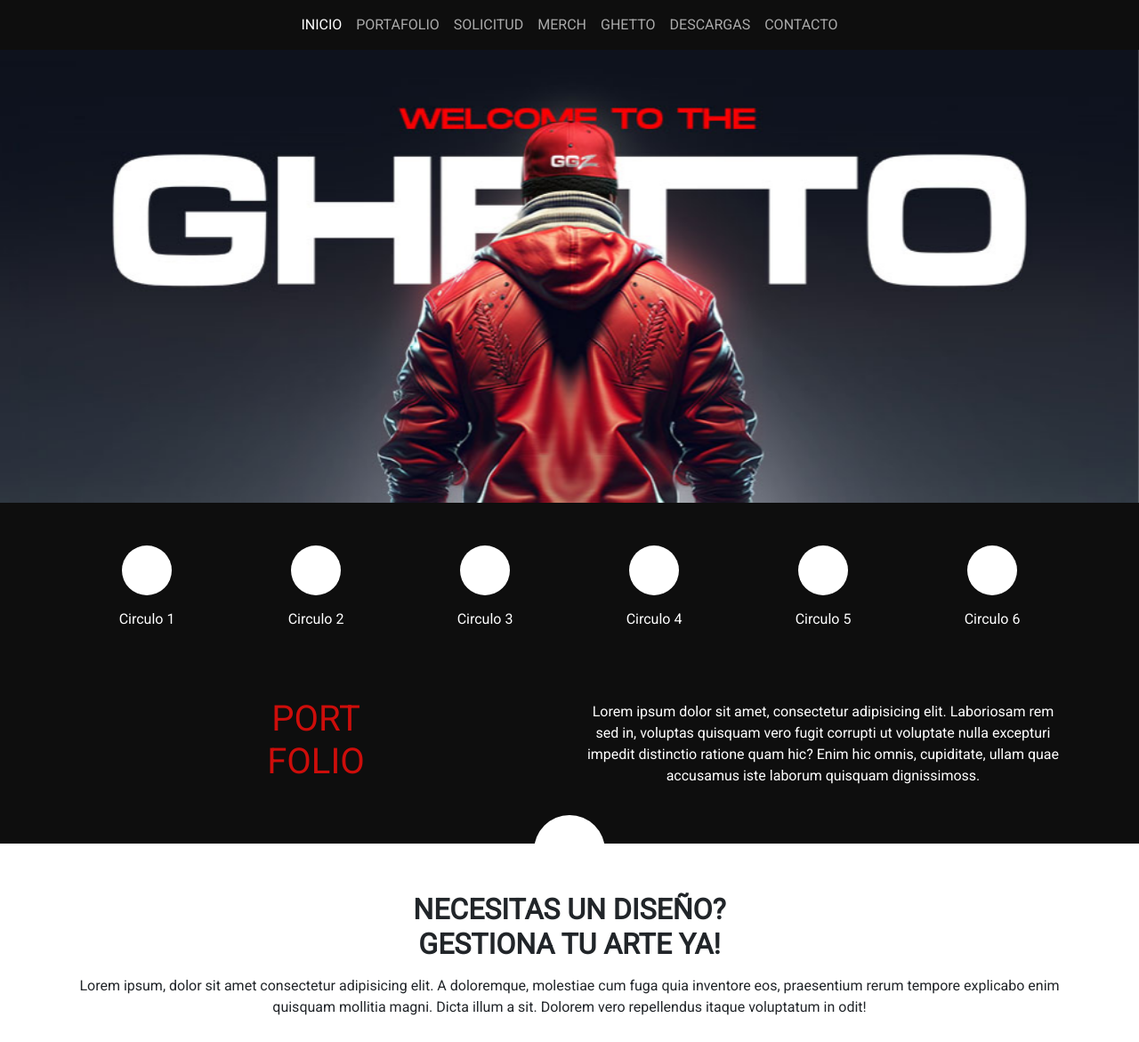
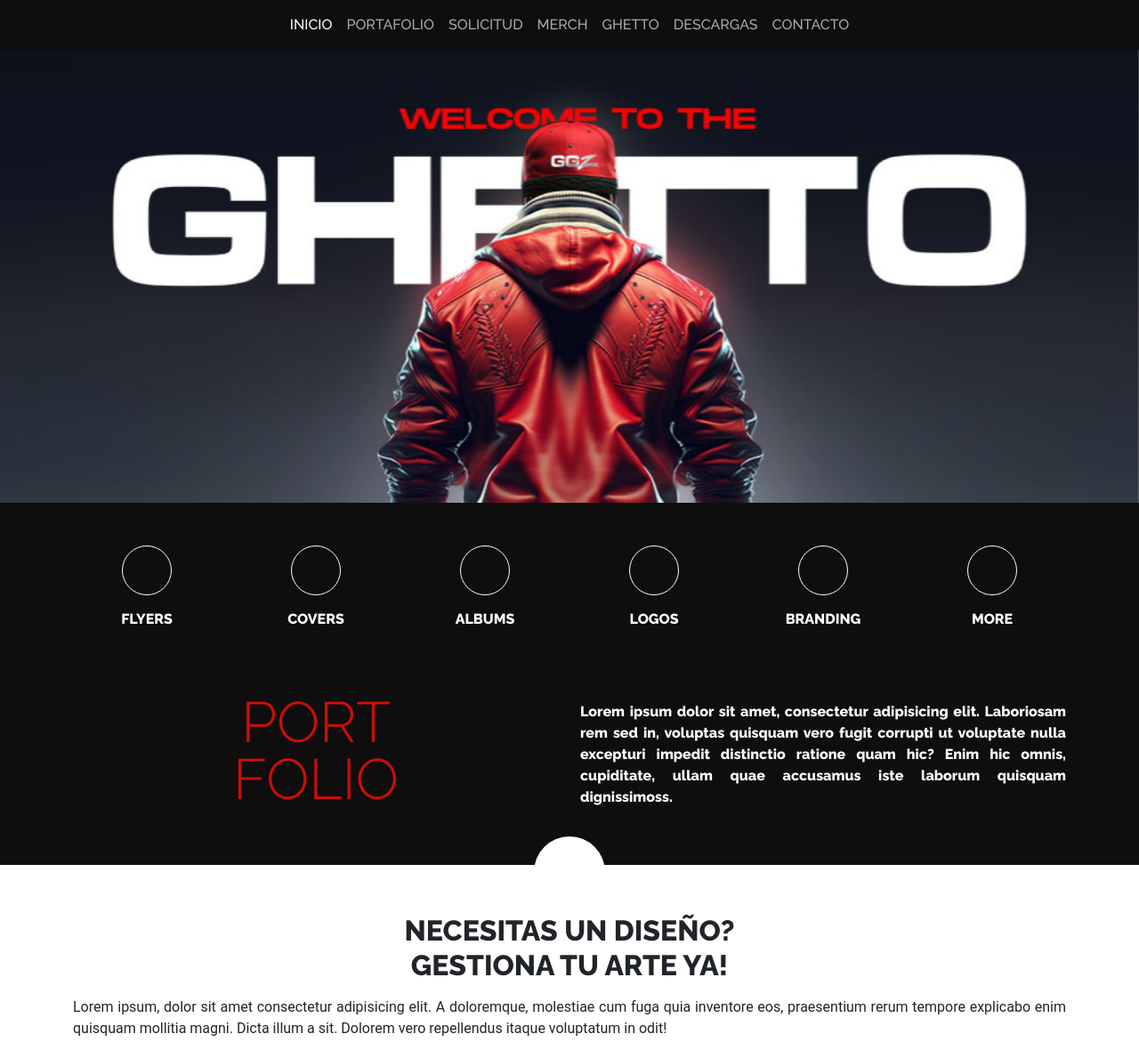
Before and after one commit to edj809/ghettoweb, a website: page index.html in a window 1280 px wide. Shown: the top 1171 px of the page at 89% size. Drawn offline with nearby package versions, Linux system fonts and the light colour scheme.

Commit message:
Estructura Casi lista

```diff
--- a/index.html
+++ b/index.html
@@ -14,7 +14,7 @@
 
     <!-- NAVBAR -->
 
-    <nav class="navbar navbar-expand-lg bg-dark d-flex justify-content-lg-center" data-bs-theme="dark">
+    <nav class="navbar navbar-expand-lg bg-dark d-flex justify-content-lg-center menutx" data-bs-theme="dark">
         <div class="d-flex justify-content-center bg-dark">
             <div class="container-fluid">
                 <button class="navbar-toggler" type="button" data-bs-toggle="collapse"
@@ -58,41 +58,41 @@
     <!-- CONTENIDO PRINCIPAL -->
     <main class="bg-dark">
 
-        <div class="container bg-dark text-center text-white">
+        <div class="container bg-dark text-center text-white botonestx">
 
             <div class="row justify-content-center py-5">
                 <div class="col-4 col-md-2">
-                    <div class="dot bg-white"></div>
-                    <p class="mt-2">Circulo 1</p>
+                    <div class="dot border border-white"></div>
+                    <p class="mt-2">FLYERS</p>
                 </div>
                 <div class="col-4 col-md-2">
-                    <div class="dot bg-white"></div>
-                    <p class="mt-2">Circulo 2</p>
+                    <div class="dot border border-white"></div>
+                    <p class="mt-2">COVERS</p>
                 </div>
                 <div class="col-4 col-md-2">
-                    <div class="dot bg-white"></div>
-                    <p class="mt-2">Circulo 3</p>
+                    <div class="dot border border-white"></div>
+                    <p class="mt-2">ALBUMS</p>
                 </div>
                 <div class="col-4 col-md-2">
-                    <div class="dot bg-white"></div>
-                    <p class="mt-2">Circulo 4</p>
+                    <div class="dot border border-white"></div>
+                    <p class="mt-2">LOGOS</p>
                 </div>
                 <div class="col-4 col-md-2">
-                    <div class="dot bg-white"></div>
-                    <p class="mt-2">Circulo 5</p>
+                    <div class="dot border border-white"></div>
+                    <p class="mt-2">BRANDING</p>
                 </div>
                 <div class="col-4 col-md-2">
-                    <div class="dot bg-white"></div>
-                    <p class="mt-2">Circulo 6</p>
+                    <div class="dot border border-white"></div>
+                    <p class="mt-2">MORE</p>
                 </div>
 
             </div>
 
             <div class="row justify-content-center align-items-center pb-5">
                 <div class="col-12 col-md-6">
-                    <h1 class="lead fs-1 text-danger text-wrap">PORT <br /> FOLIO </h1>
+                    <h1 class="text-danger  portfoliotx lh-1 sizegrande">PORT <br /> FOLIO </h1>
                 </div>
-                <div class="col-12 col-md-6 mt-3">
+                <div class="col-12 col-md-6 mt-3 justificado">
                     <p>Lorem ipsum dolor sit amet, consectetur adipisicing elit. Laboriosam rem sed in, voluptas
                         quisquam vero fugit corrupti ut voluptate nulla excepturi impedit distinctio ratione quam hic?
                         Enim hic omnis, cupiditate, ullam quae accusamus iste laborum quisquam dignissimoss.</p>
@@ -111,10 +111,10 @@
         </div>
 
         <div class="container bg-white text-center">
-            <h2 class="fw-bold">NECESITAS UN DISEÑO?<BR />
+            <h2 class="necesitastx ">NECESITAS UN DISEÑO?<BR />
                 GESTIONA TU ARTE YA! </h2>
 
-            <P class="my-3">Lorem ipsum, dolor sit amet consectetur adipisicing elit. A doloremque, molestiae cum fuga
+            <P class="my-3 justificado">Lorem ipsum, dolor sit amet consectetur adipisicing elit. A doloremque, molestiae cum fuga
                 quia inventore eos, praesentium rerum tempore explicabo enim quisquam mollitia magni. Dicta illum a sit.
                 Dolorem vero repellendus itaque voluptatum in odit!</P>
 
@@ -129,7 +129,7 @@
     <!-- CONTENIDO BIOGRAFIA -->
     <section class="bg-danger py-5">
 
-        <div class="container bg-danger text-center text-white">
+        <div class="container bg-danger contenidotx text-white justificado">
             <p class="fw-bold">Lorem ipsum dolor sit amet, consectetur adipisicing elit. Ab quam pariatur laudantium
                 voluptatum. Enim minus expedita atque, facilis libero rem animi facere suscipit quia, repellat
                 laboriosam officiis labore ullam soluta recusandae sint! Aspernatur nemo blanditiis porro esse,
--- a/sass/custom.scss
+++ b/sass/custom.scss
@@ -1,5 +1,5 @@
 
-@import url('https://fonts.googleapis.com/css2?family=Roboto:wght@400&display=swap');
+@import url('https://fonts.googleapis.com/css2?family=Open+Sans&family=Raleway:wght@300;500;800&display=swap');
 
 @import url("https://cdn.jsdelivr.net/npm/bootstrap-icons@1.10.5/font/bootstrap-icons.css");
 
@@ -28,3 +28,41 @@ $enable-negative-margins: true;
     border-radius: 50%;
     display: inline-block;
   }
+
+  .portfoliotx {
+    font-family: 'Raleway', sans-serif;
+    font-style: light;
+    font-weight: 300;
+  }
+
+  .botonestx {
+    font-family: 'Raleway', sans-serif;
+    font-style: bold;
+    font-weight: 800;
+  }
+
+  .menutx {
+    font-family: 'Raleway', sans-serif;
+    font-style: medium;
+    font-weight: 500;
+  }
+
+  .necesitastx {
+    font-family: 'Raleway', sans-serif;
+    font-style: bold;
+    font-weight: 800;
+  }
+
+  .contenidotx {
+    font-family: 'Open Sans', sans-serif;
+    font-style: regular;
+    font-weight: 300;
+  }
+
+  .justificado {
+    text-align: justify;
+  }
+
+  .sizegrande{
+    font-size: 4em;
+  }
```
Also changed, not shown: css/custom.css, 1 other file.
